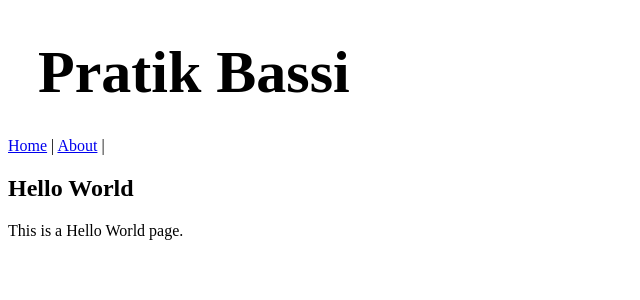
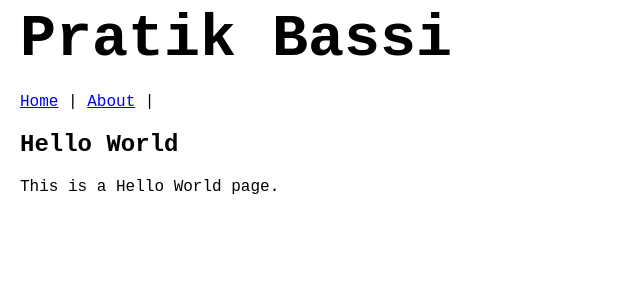
Before and after one commit to pratikbassi/portfolio, a Vue app in the folder frontend/: page / in a window 1280 px wide. Shown: the top 300 px of the page, without its empty margins (0-640 px from the left). Built offline with nearby package versions, Linux system fonts and the light colour scheme.

Commit message:
updated font

```diff
--- a/frontend/src/App.vue
+++ b/frontend/src/App.vue
@@ -22,11 +22,15 @@ h1 {
   display: flex;
   flex-direction: row;
   font-size: 60px;
+  margin: 0 0 20px 0;
+  padding: 0;
+}
+body {
   margin: 0;
-  padding: 0.5em;
-  text-align: left;
-  background-color: unset;
-  border-bottom: unset;
+}
+#app {
+  margin: 5px 0 0 20px;
+  font-family: "Rockwell Extra Bold", monospace;
 }
 
 </style>
```
